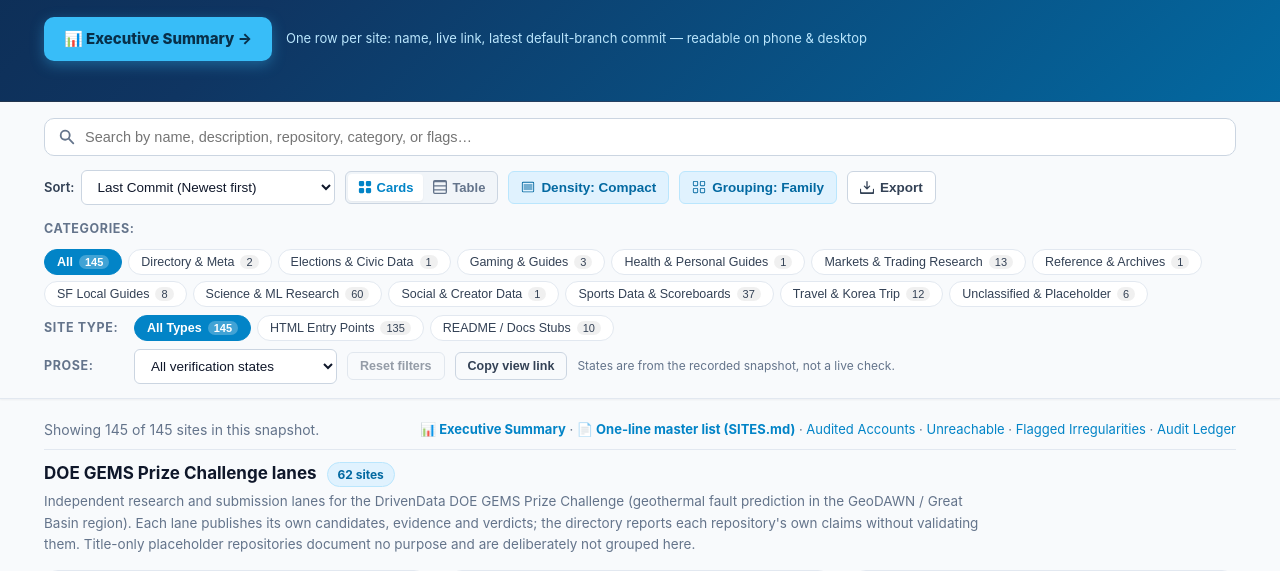
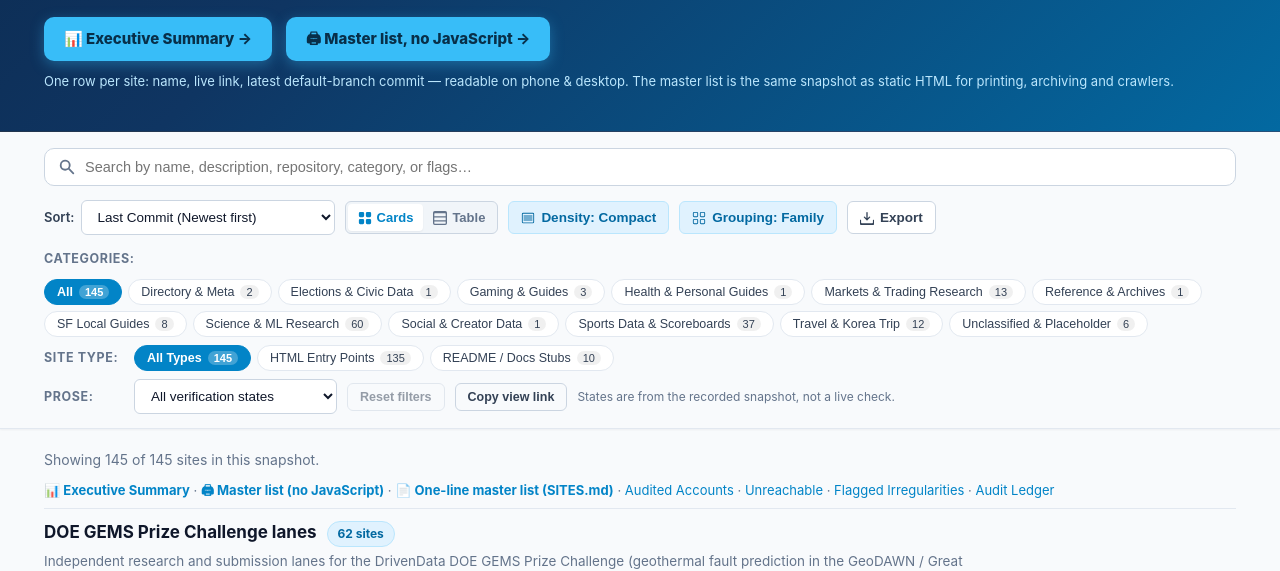
Before and after one commit to buffedlizard55-lab/MasterSite, a website: page index.html in a window 1280 px wide. Shown: the part 836-1407 px from the top of the page. Drawn offline with Linux system fonts and the light colour scheme.

Commit message:
T-025: link the static master list from the directory and the executive summary
Co-authored-by: arena-agent <297053741+arena-agent@users.noreply.github.com>

```diff
--- a/index.html
+++ b/index.html
@@ -57,7 +57,8 @@
 
       <div class="exec-cta">
         <a class="exec-cta-btn" href="executive-summary.html">📊 Executive Summary →</a>
-        <span class="exec-cta-note">One row per site: name, live link, latest default-branch commit — readable on phone &amp; desktop</span>
+        <a class="exec-cta-btn" href="master-list.html">🖨 Master list, no JavaScript →</a>
+        <span class="exec-cta-note">One row per site: name, live link, latest default-branch commit — readable on phone &amp; desktop. The master list is the same snapshot as static HTML for printing, archiving and crawlers.</span>
       </div>
     </div>
   </header>
@@ -164,6 +165,7 @@
       <p id="resultCount" class="result-count" aria-live="polite"></p>
       <div class="quick-links">
         <a href="executive-summary.html"><strong>📊 Executive Summary</strong></a> ·
+        <a href="master-list.html"><strong>🖨 Master list (no JavaScript)</strong></a> ·
         <a href="https://github.com/buffedlizard55-lab/MasterSite/blob/main/SITES.md" target="_blank" rel="noopener"><strong>📄 One-line master list (SITES.md)</strong></a> ·
         <a href="#accounts-section">Audited Accounts</a> ·
         <a href="#unreachable-section">Unreachable</a> ·
```
Also changed, not shown: executive-summary.html (+1 -0 lines).
